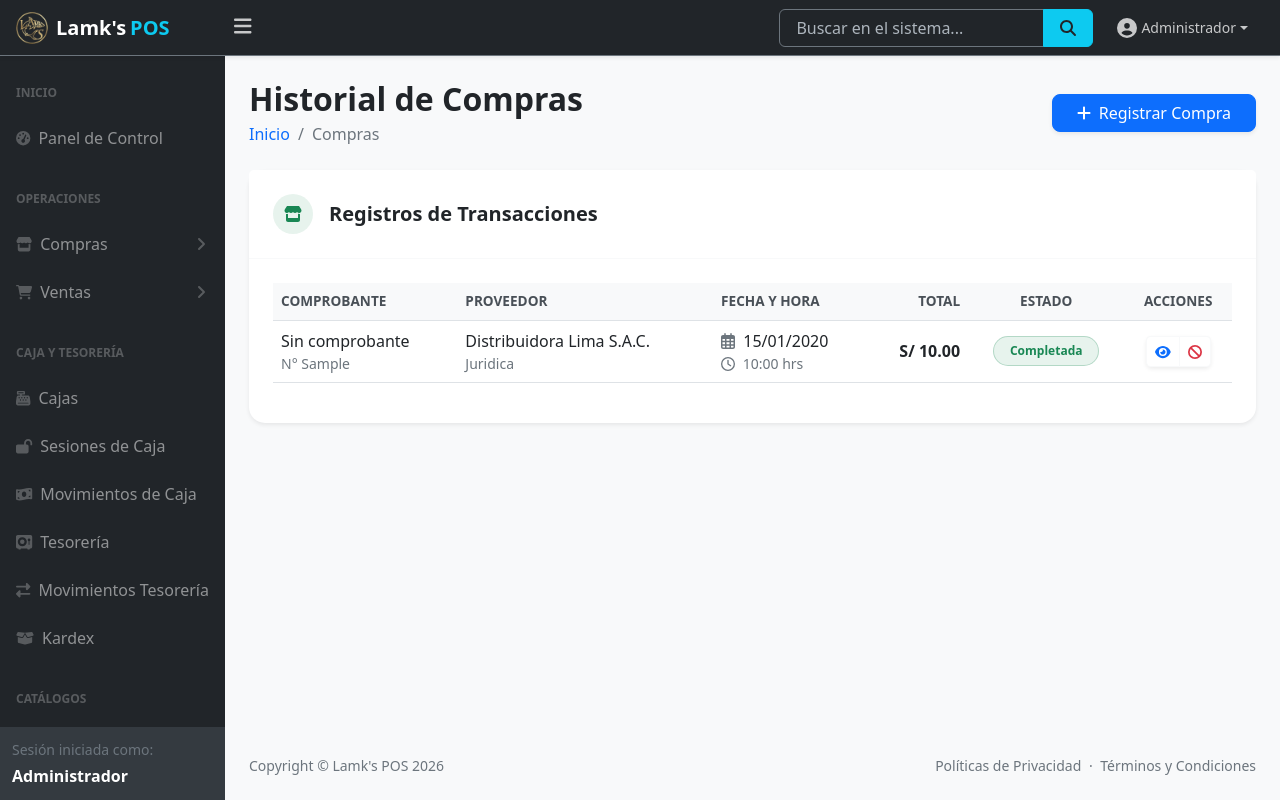
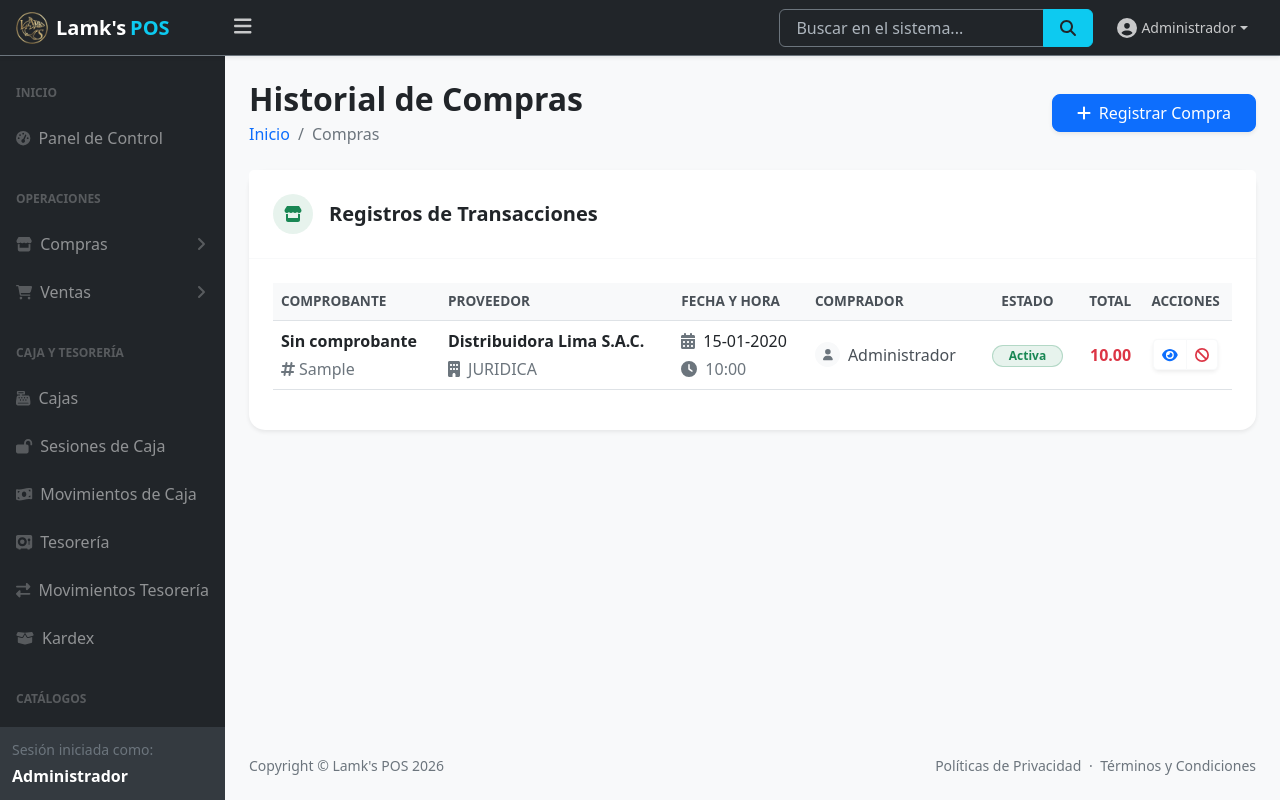
Before and after one commit to Lamk-S/lamk-shop, a Laravel app: page /compras in a window 1280 px wide. Run offline with Laravel 12, Linux system fonts and the light colour scheme; a user stored in the database is signed in; data comes from the database, SQL or seed files in the repository; tables that the repository leaves empty hold one stand-in row (values such as "Sample post"); some libraries are stand-ins or nearby versions.

Commit message:
style: update sales and purchases UI to reflect automated receipts

```diff
--- a/resources/views/compra/index.blade.php
+++ b/resources/views/compra/index.blade.php
@@ -8,8 +8,18 @@
 
 @push('css')
 <style>
-    .table-custom th { background-color: #f8f9fa; color: #495057; font-weight: 600; text-transform: uppercase; font-size: 0.85rem; }
-    .table-custom td { vertical-align: middle; color: #495057; }
+    .table-custom th {
+        background-color: #f8f9fa;
+        color: #495057;
+        font-weight: 600;
+        text-transform: uppercase;
+        font-size: 0.85rem;
+    }
+
+    .table-custom td {
+        vertical-align: middle;
+        color: #495057;
+    }
 </style>
 <script src="https://cdn.jsdelivr.net/npm/sweetalert2@11"></script>
 @endpush
@@ -52,8 +62,9 @@
                             <th>Comprobante</th>
                             <th>Proveedor</th>
                             <th>Fecha y Hora</th>
+                            <th>Comprador</th>
+                            <th class="text-center">Estado</th>
                             <th class="text-end">Total</th>
-                            <th class="text-center">Estado</th>
                             @canany(['mostrar-compra', 'eliminar-compra'])
                             <th class="text-center">Acciones</th>
                             @endcanany
@@ -63,38 +74,47 @@
                         @forelse ($compras as $item)
                         <tr>
                             <td>
-                                    <div class="fw-medium text-dark">
-                                        {{ optional($item->comprobante)->tipo_comprobante ?? 'Sin comprobante' }}
+                                <div class="fw-bold text-dark fs-7 mb-1">
+                                    {{ $item->comprobante?->tipo_comprobante ?? 'Sin comprobante' }}
                                 </div>
-                                    <div class="text-muted small">N° {{ $item->numero_comprobante ?? '—' }}</div>
-                                </td>
-                                <td>
-                                    <div class="fw-medium text-dark">
-                                        {{ optional(optional($item->proveedor)->persona)->razon_social ?? 'Sin proveedor' }}
-                                    </div>
-                                    <div class="text-muted small">
-                                        {{ optional(optional($item->proveedor)->persona)->tipo_persona ? ucfirst(optional($item->proveedor)->persona->tipo_persona) : '' }}
+                                <div class="text-muted fs-8">
+                                    <i class="fas fa-hashtag me-1"></i>{{ $item->numero_comprobante }}
                                 </div>
                             </td>
                             <td>
-                                    <div class="text-dark">
-                                        <i class="far fa-calendar-alt me-1 text-muted"></i>
-                                        {{ \Carbon\Carbon::parse($item->fecha_hora)->format('d/m/Y') }}
+                                <div class="fw-bold text-dark fs-7 mb-1">
+                                    {{ $item->proveedor?->persona?->razon_social ?? 'Consumidor final' }}
                                 </div>
-                                    <div class="text-muted small">
-                                        <i class="far fa-clock me-1"></i>
-                                        {{ \Carbon\Carbon::parse($item->fecha_hora)->format('H:i') }} hrs
+                                <div class="text-muted fs-8 text-uppercase">
+                                    <i class="fas {{ ($item->proveedor?->persona?->tipo_persona ?? null) === 'NATURAL' ? 'fa-user-tie' : 'fa-building' }} me-1"></i>
+                                    {{ $item->proveedor?->persona?->tipo_persona ?? 'N/A' }}
                                 </div>
                             </td>
-                                <td class="text-end fw-bold text-dark">
-                                    S/ {{ number_format($item->total, 2) }}
+                            <td>
+                                <div class="fw-medium text-dark fs-7 mb-1">
+                                    <i class="fas fa-calendar-alt text-secondary me-2"></i>{{ \Carbon\Carbon::parse($item->fecha_hora)->format('d-m-Y') }}
+                                </div>
+                                <div class="text-muted fs-8">
+                                    <i class="fas fa-clock text-secondary me-2"></i>{{ \Carbon\Carbon::parse($item->fecha_hora)->format('H:i') }}
+                                </div>
+                            </td>
+                            <td class="text-center align-content-center">
+                                <div class="d-flex align-items-center">
+                                    <div class="bg-light rounded-circle d-flex justify-content-center align-items-center text-secondary me-2" style="width: 25px; height: 25px; font-size: 0.7rem;">
+                                        <i class="fas fa-user"></i>
+                                    </div>
+                                    <span class="fs-7">{{ $item->user?->name ?? 'N/A' }}</span>
+                                </div>
                             </td>
                             <td class="text-center align-content-center">
                                 @if((int) $item->estado === 1)
-                                        <span class="badge bg-success bg-opacity-10 text-success border border-success border-opacity-25 px-3 py-2 rounded-pill">Completada</span>
+                                <span class="badge bg-success bg-opacity-10 text-success border border-success border-opacity-25 px-3 py-1 rounded-pill">Activa</span>
                                 @else
-                                        <span class="badge bg-danger bg-opacity-10 text-danger border border-danger border-opacity-25 px-3 py-2 rounded-pill">Anulada</span>
+                                <span class="badge bg-danger bg-opacity-10 text-danger border border-danger border-opacity-25 px-3 py-1 rounded-pill">Anulada</span>
                                 @endif
+                            </td>
+                            <td class="text-end align-content-center fw-bold text-danger">
+                                {{ number_format($item->total, 2) }}
                             </td>
 
                             @canany(['mostrar-compra', 'eliminar-compra'])
--- a/resources/views/venta/index.blade.php
+++ b/resources/views/venta/index.blade.php
@@ -90,7 +90,7 @@
                                     </div>
                                 </td>
 
-                                <td>
+                                <td class="text-center align-content-center">
                                     <div class="d-flex align-items-center">
                                         <div class="bg-light rounded-circle d-flex justify-content-center align-items-center text-secondary me-2" style="width: 25px; height: 25px; font-size: 0.7rem;">
                                             <i class="fas fa-user"></i>
```
Also changed, not shown: resources/views/compra/create.blade.php (+75 -20 lines), resources/views/venta/create.blade.php (+51 -25 lines). Lines whose indentation alone changed are shown as unchanged.
